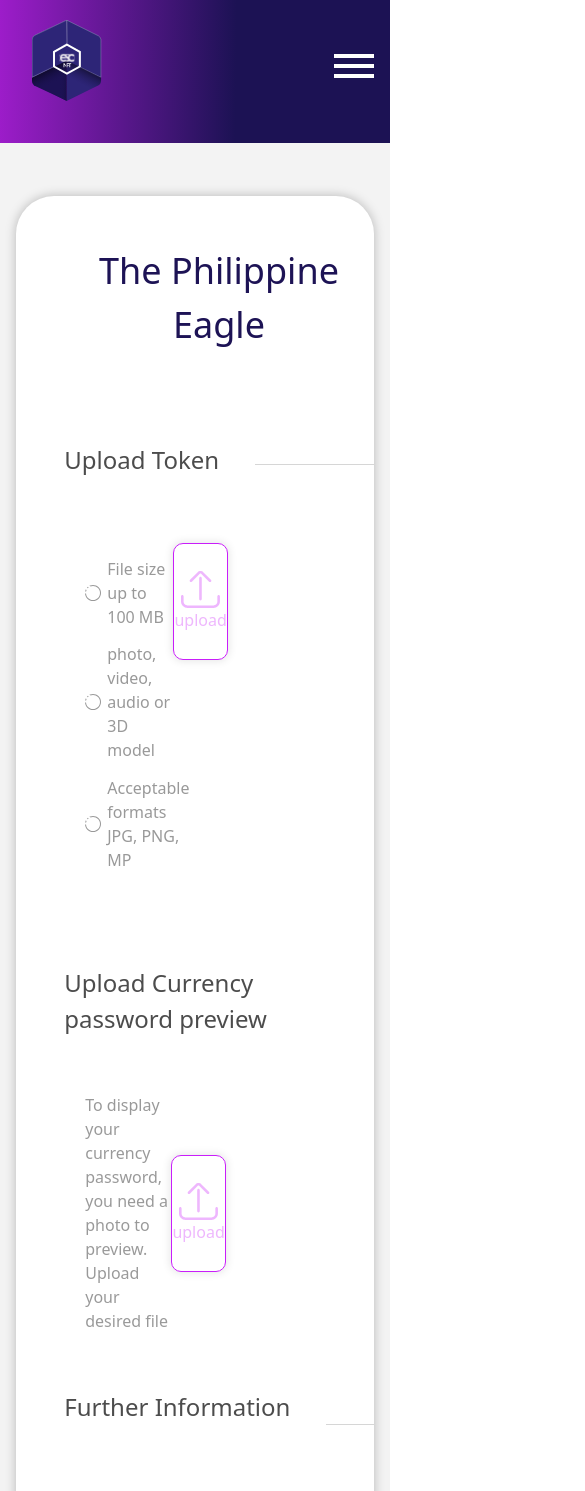
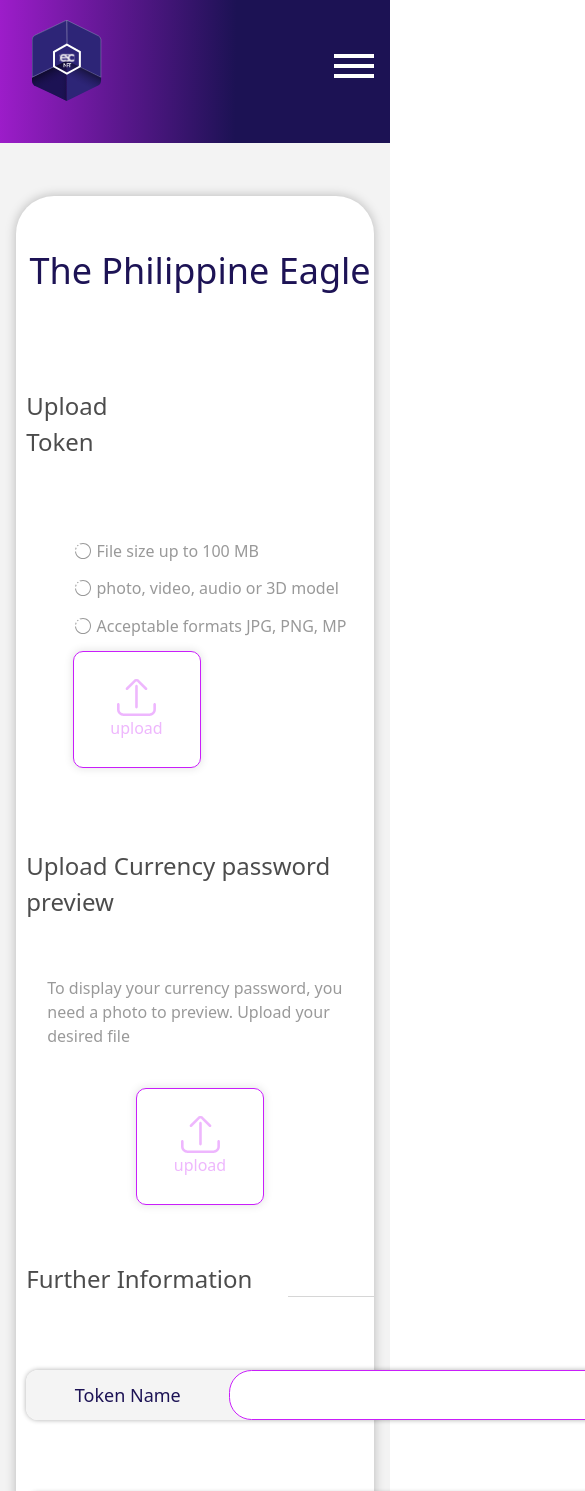
Before and after one commit to danyalbani240/NFTShop, a Nuxt app: page /create-token in a window 390 px wide. Shown: the top 1491 px of the page, 585 px wide, since content can reach past the window. Built offline with nearby package versions, Linux system fonts and the light colour scheme.

Commit message:
some sections are responsived

```diff
--- a/components/ThePhilipeEagle.vue
+++ b/components/ThePhilipeEagle.vue
@@ -3,8 +3,8 @@
     <h1>The Philippine Eagle</h1>
     <div class="upload-token">
       <BaseHeader>Upload Token</BaseHeader>
-      <div class="flex justify-between">
-        <div style="margin-left: 21px">
+      <div class="flex justify-center md:justify-between flex-wrap">
+        <div>
           <div class="flex">
             <img
               class="mr-1.5"
@@ -30,17 +30,17 @@
             <p>Acceptable formats JPG, PNG, MP</p>
           </div>
         </div>
-        <BaseUpload style="margin-right: 148px" />
+        <BaseUpload class="mx-auto"  />
       </div>
     </div>
     <div class="upload-currency mt-20">
       <BaseHeader>Upload Currency password preview </BaseHeader>
-      <div class="flex justify-between items-center mt-14">
+      <div class="flex justify-center flex-wrap md:justify-between items-center mt-14">
         <p style="color: rgba(0, 0, 0, 0.4); width: 431px; margin-left: 21px">
           To display your currency password, you need a photo to preview. Upload
           your desired file
         </p>
-        <BaseUpload style="margin-right: 148px" />
+        <BaseUpload class="mt-10 md:mt-0" />
       </div>
     </div>
     <div class="further-information mt-14">
@@ -87,7 +87,9 @@
       <BaseInput style="width: 705px; margin-top: 73px">
         Supply number
       </BaseInput>
-      <button class="create-token-btn flex justify-center items-center mx-auto text-2xl">
+      <button
+        class="create-token-btn flex justify-center items-center mx-auto text-2xl"
+      >
         create token
       </button>
     </div>
@@ -126,7 +128,11 @@ export default {}
     margin-top: 90px;
     > div {
       margin-top: 65px;
+      > :last-child {
+        margin-right: 148px;
+      }
       > div {
+        margin-left: 21px;
         div {
           margin: 13.5px 0;
           p {
@@ -137,4 +143,9 @@ export default {}
     }
   }
 }
+@media (max-width: 768px) {
+  .eagle-container {
+    padding-left: 10px;
+  }
+}
 </style>
```
